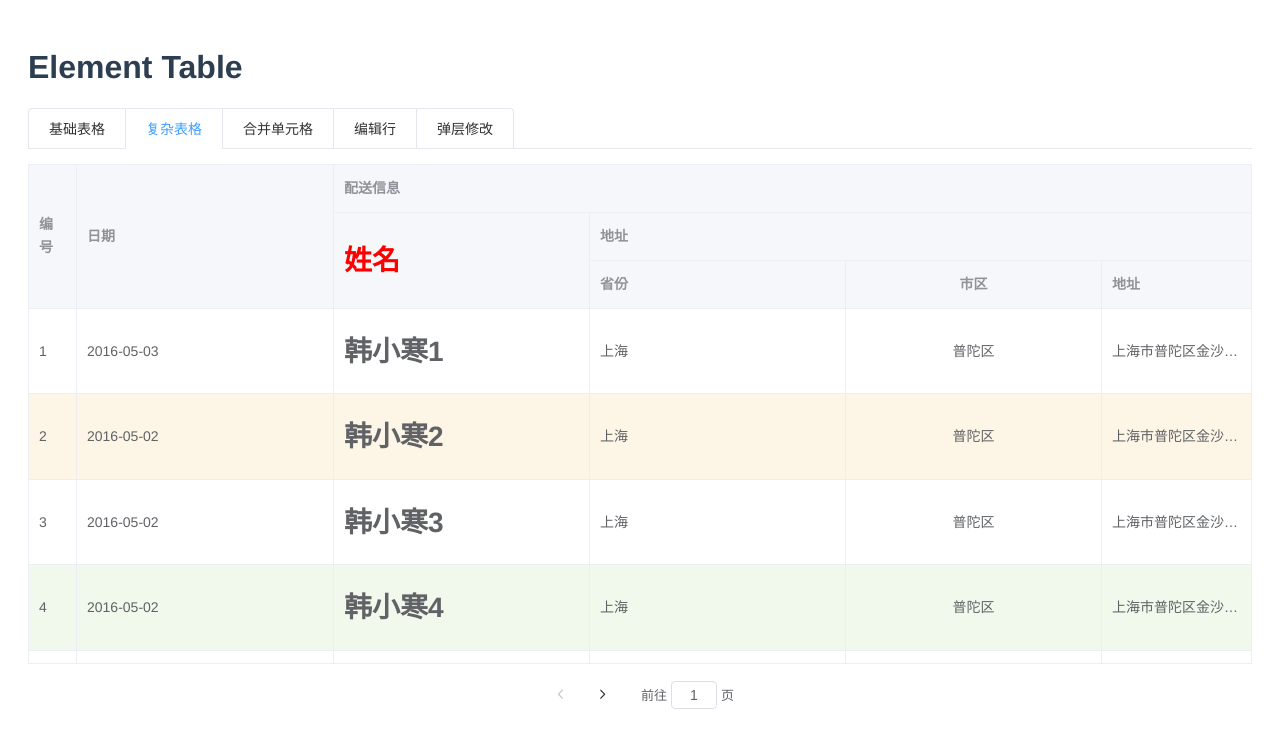
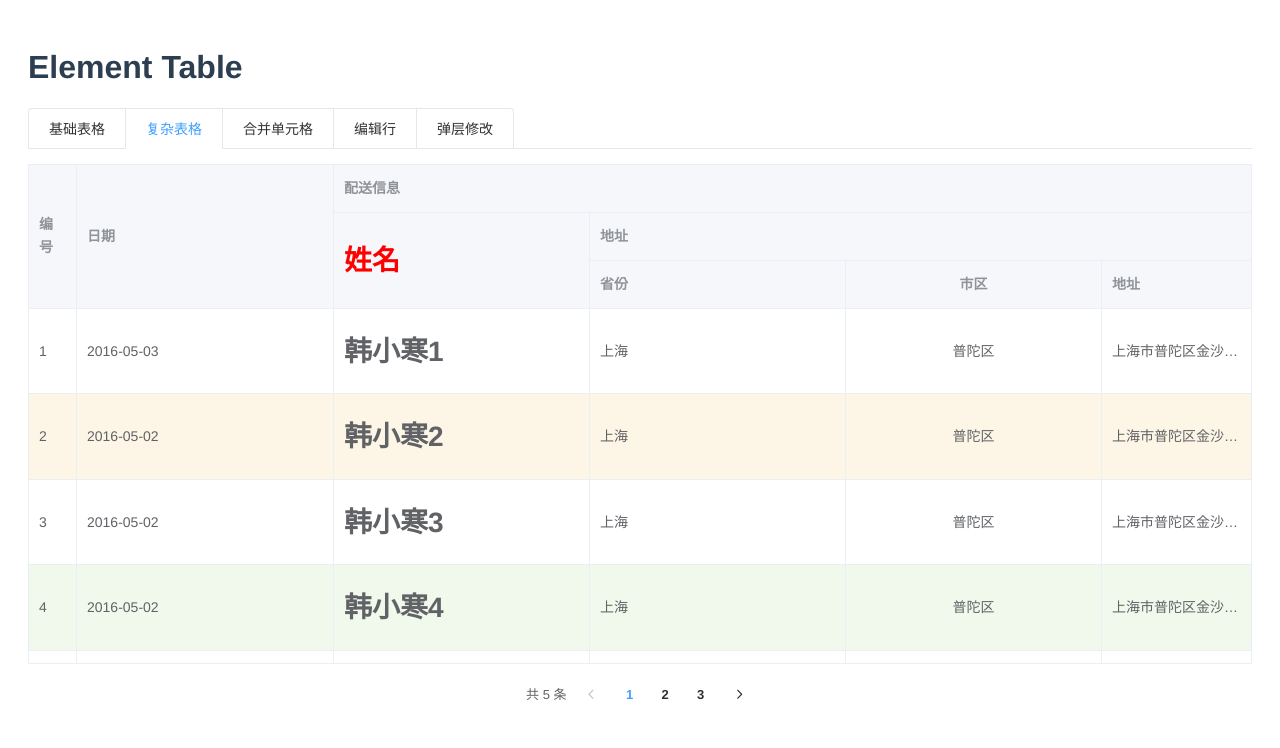
Before and after one commit to IdenPin/element-table, a Vue app: page / in a window 1280 px wide. Both pictures are taken after a click on the tab "复杂表格". Shown: the top 748 px of the page. Built offline with nearby package versions, Linux system fonts and the light colour scheme.

Commit message:
feat: 扩展了分页方法

```diff
--- a/examples/demo/Index2.vue
+++ b/examples/demo/Index2.vue
@@ -6,6 +6,7 @@
       :pagination="true"
       :currentPage.sync="currentPage"
       :pageSize.sync="pageSize"
+      :pageTotal="tableData.data.length"
       height="500"
       paginationAlign='center'
       @currentChange="fetchTable"
@@ -21,7 +22,7 @@ export default {
   data () {
     return {
       currentPage: 1,
-      pageSize: 10,
+      pageSize: 2,
       tableData: {
         column: columnData(this),
         data: [
--- a/packages/el-table-block/src/ElTableBlock.vue
+++ b/packages/el-table-block/src/ElTableBlock.vue
@@ -15,8 +15,12 @@
       v-if="pagination"
       v-bind="$attrs"
       v-on="$listeners"
+      :layout="pageLayout"
+      :total="pageTotal"
       :current-page="currentPage"
       :page-size="pageSize"
+      :background="pageBackground"
+      :hide-on-single-page="pageHideOnSignlePage"
       @current-change="paginationCurrentChange"
       :style="{ 'margin-top': paginationTop, 'text-align': paginationAlign }">
     </el-pagination>
@@ -31,7 +35,19 @@ export default {
     column: Array,
     data: Array,
     spanMethod: Function,
+    pageHideOnSignlePage: {
+      type: Boolean,
+      defalut: false
+    },
     currentPage: {
+      type: Number,
+      default: 1
+    },
+    pageLayout: {
+      type: String,
+      default: 'total, prev, pager, next'
+    },
+    pageTotal: {
       type: Number,
       default: 1
     },
@@ -50,6 +66,10 @@ export default {
     paginationAlign: {
       type: String,
       default: 'right'
+    },
+    pageBackground: {
+      type: Boolean,
+      default: false
     },
     merge: Array
   },
```
Also changed, not shown: .travis.yml (added), 1 other file (tests, documents, lock files or other folders).
